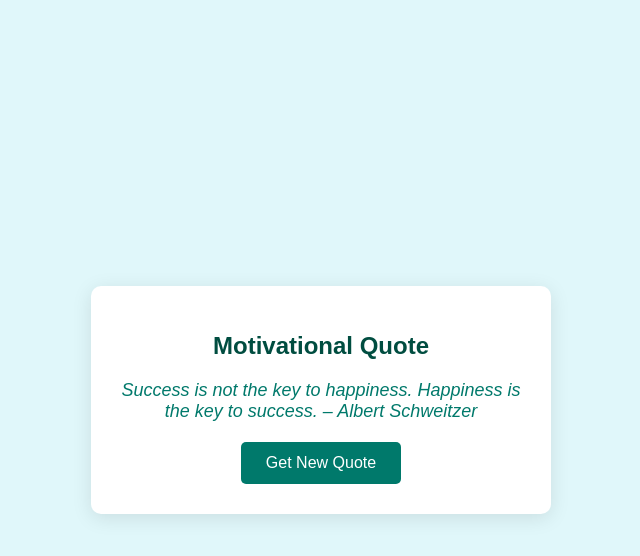
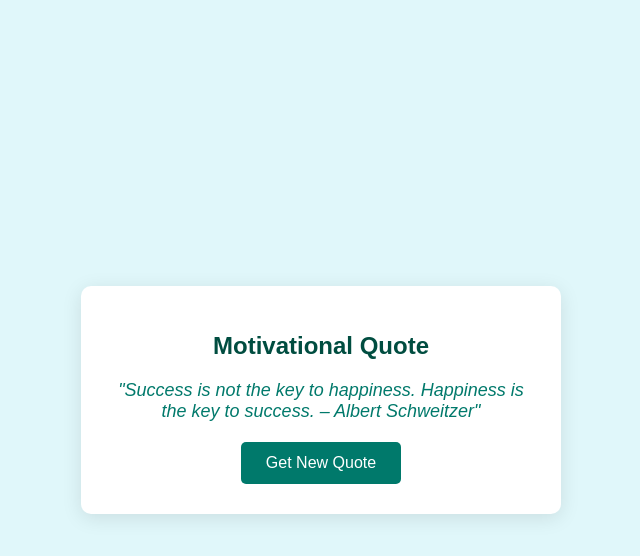
Before and after one commit to NavinCyberAi/Random-Quote-Generator, a plain HTML site: page index.html in a window 1280 px wide. Both pictures are taken after a click on the button "Get New Quote". Shown: the whole page, without its empty margins (319-959 px from the left). Drawn offline with Linux system fonts and the light colour scheme.

Commit message:
index.html

```diff
--- a/index.html
+++ b/index.html
@@ -1,8 +1,8 @@
 <!DOCTYPE html>
 <html lang="en">
 <head>
-    <meta charset="UTF-8">
-    <meta name="viewport" content="width=device-width, initial-scale=1.0">
+  <meta charset="UTF-8" />
+  <meta name="viewport" content="width=device-width, initial-scale=1.0"/>
   <title>Motivational Quote Generator</title>
   <style>
     body {
@@ -22,8 +22,9 @@
       padding: 30px;
       border-radius: 10px;
       box-shadow: 0 4px 20px rgba(0, 0, 0, 0.1);
-            max-width: 400px;
+      max-width: 420px;
       width: 100%;
+      position: relative;
     }
 
     h1 {
@@ -36,6 +37,16 @@
       margin: 20px 0;
       font-size: 18px;
       color: #00796b;
+    }
+
+    .trending-tag {
+      background-color: #ffab00;
+      color: #fff;
+      font-size: 12px;
+      padding: 5px 10px;
+      border-radius: 50px;
+      display: inline-block;
+      margin-top: 5px;
     }
 
     button {
@@ -58,27 +69,31 @@
   <div class="quote-container">
     <h1>Motivational Quote</h1>
     <blockquote id="quote">"The only way to do great work is to love what you do." – Steve Jobs</blockquote>
+    <div id="trending" class="trending-tag" style="display: none;">Trending</div>
     <button id="new-quote">Get New Quote</button>
   </div>
+
   <script>
     const quotes = [
-            "The only way to do great work is to love what you do. – Steve Jobs",
-            "Success is not the key to happiness. Happiness is the key to success. – Albert Schweitzer",
-            "Your limitation—it's only your imagination.",
-            "Push yourself, because no one else is going to do it for you.",
-            "Great things never come from comfort zones."
+      { text: "The only way to do great work is to love what you do. – Steve Jobs", trending: true },
+      { text: "Success is not the key to happiness. Happiness is the key to success. – Albert Schweitzer", trending: false },
+      { text: "Your limitation—it's only your imagination.", trending: true },
+      { text: "Push yourself, because no one else is going to do it for you.", trending: false },
+      { text: "Great things never come from comfort zones.", trending: true }
     ];
 
-        // Function to get a random motivational quote
     function getRandomQuote() {
       const randomIndex = Math.floor(Math.random() * quotes.length);
       return quotes[randomIndex];
     }
 
-        // Event listener for the button
-        document.getElementById('new-quote').addEventListener('click', function() {
+    document.getElementById('new-quote').addEventListener('click', function () {
       const quoteElement = document.getElementById('quote');
-            quoteElement.textContent = getRandomQuote();
+      const trendingTag = document.getElementById('trending');
+      const quote = getRandomQuote();
+
+      quoteElement.textContent = `"${quote.text}"`;
+      trendingTag.style.display = quote.trending ? 'inline-block' : 'none';
     });
   </script>
 </body>
```
Lines whose indentation alone changed are shown as unchanged.
